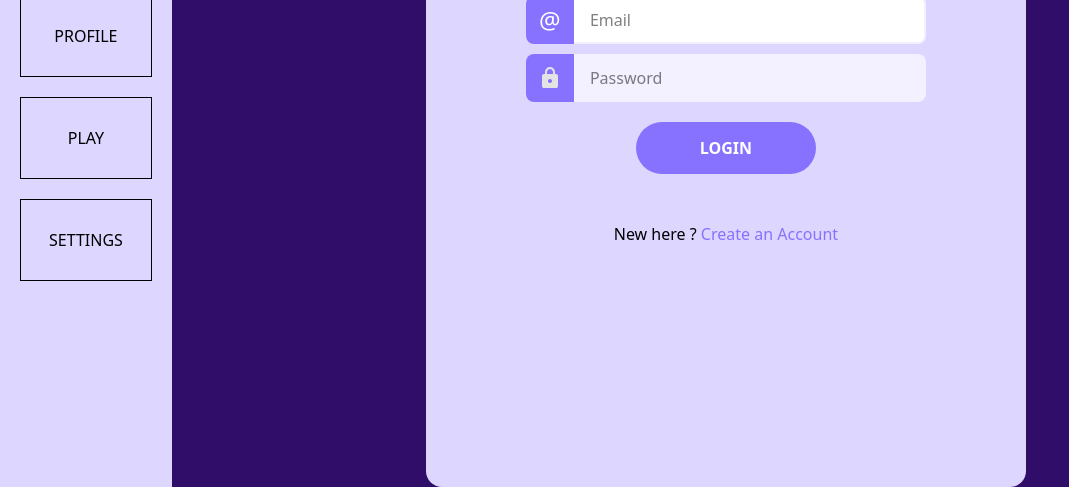
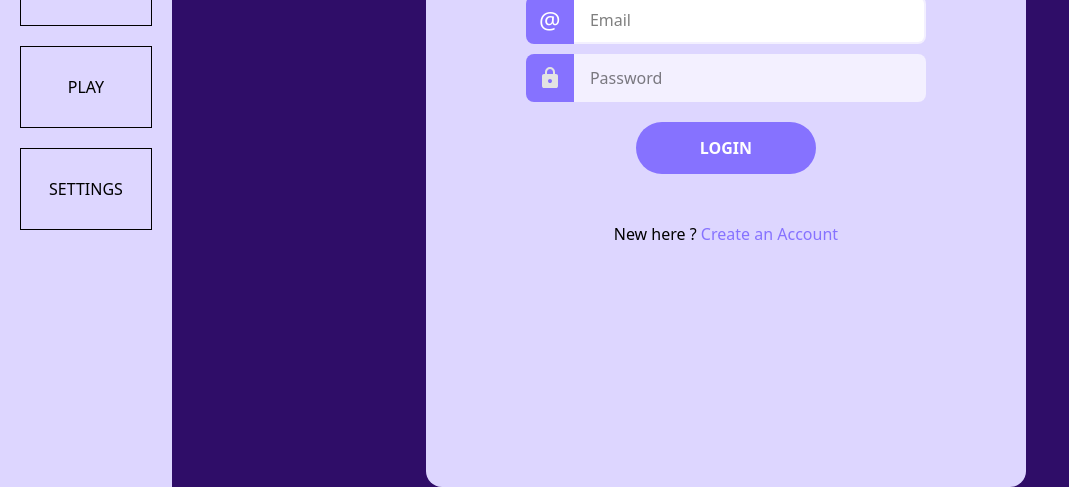
Before and after one commit to ScreakyG/transcendence_backup, a website built with Vite: page spa_tailwind/index.html in a window 1280 px wide. Shown: the part 313-800 px from the top of the page, without its empty margins (0-1069 px from the left). Built offline with nearby package versions, Linux system fonts and the light colour scheme; no server answers.

Commit message:
removed profile page

```diff
--- a/spa_tailwind/index.html
+++ b/spa_tailwind/index.html
@@ -12,7 +12,6 @@
             <nav id="navbar-box" class="h-full bg-violet-200 flex flex-col justify-around gap-8 px-5">
               <div class="flex flex-col gap-5">
                 <a class="nav-link border-black border text-center p-7" href="/dashboard">HOME</a>
-                <a class="nav-link border-black border text-center p-7" href="/profile">PROFILE</a>
                 <a class="nav-link border-black border text-center p-7" href="/play">PLAY</a>
                 <a class="nav-link border-black border text-center p-7" href="/settings">SETTINGS</a>
             </div>
```
